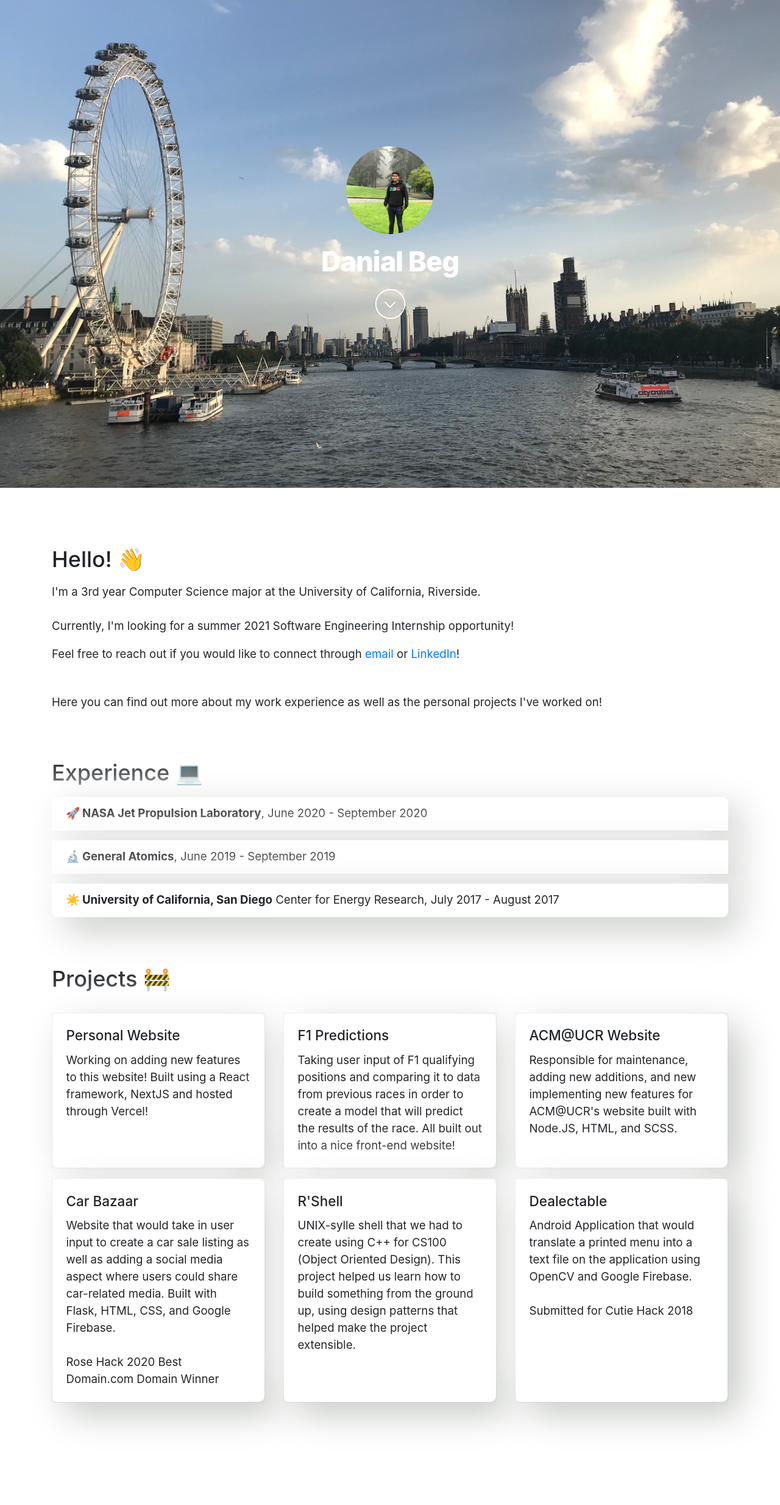
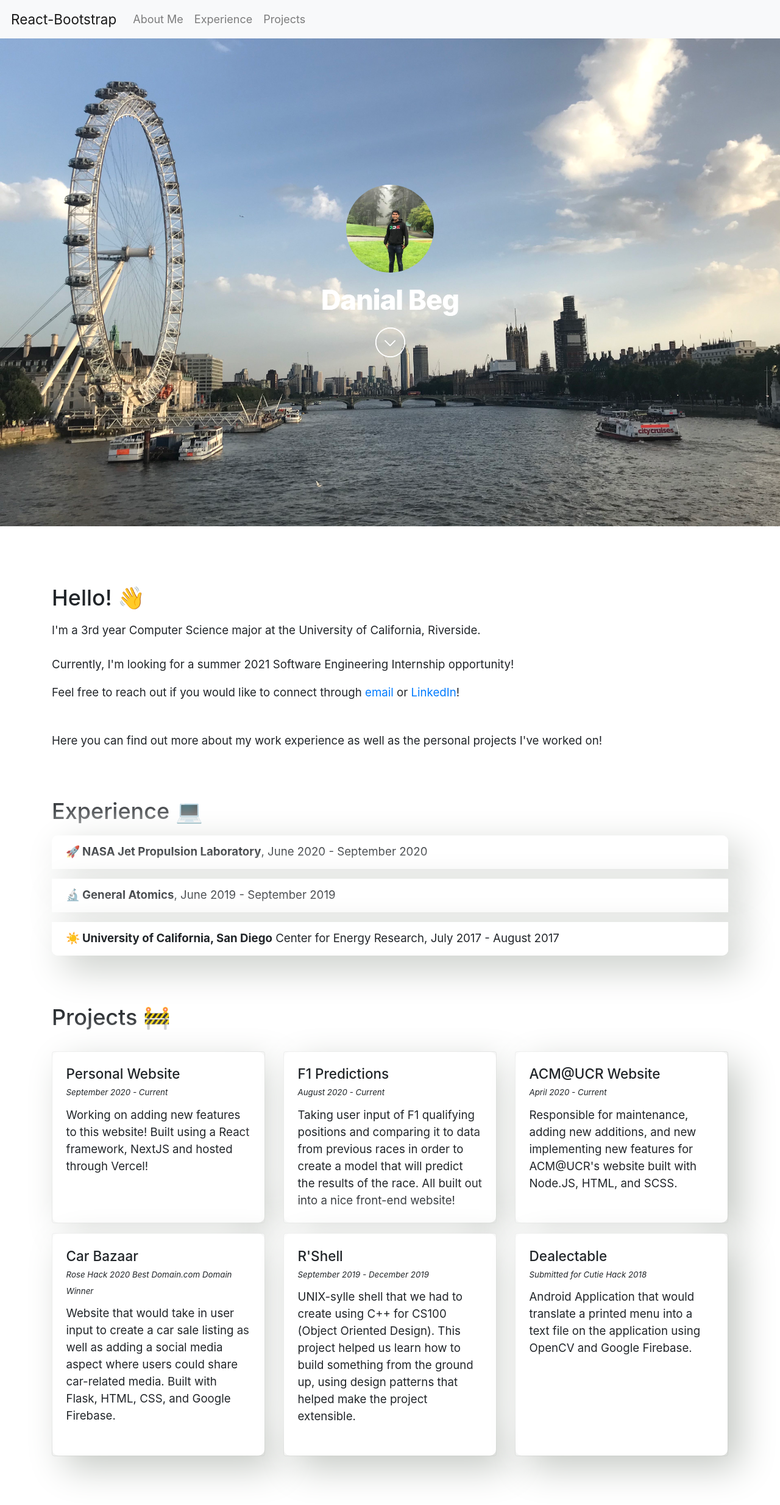
Before and after one commit to DanialBeg/Portfolio, a Next.js app: page / in a window 1280 px wide. Shown: the whole page at 61% size. Before the commit the page ends 2380 px from the top, so only its background shows below. Built offline with nearby package versions, Linux system fonts and the light colour scheme.

Commit message:
Adding in navbar

```diff
--- a/pages/index.js
+++ b/pages/index.js
@@ -9,6 +9,7 @@ import Card from 'react-bootstrap/Card'
 import CardGroup from 'react-bootstrap/CardGroup'
 import CardDeck from 'react-bootstrap/CardDeck'
 import Button from 'react-bootstrap/Button'
+import {Nav, Navbar, NavDropdown, Form, FormControl} from 'react-bootstrap'
 
 
 class Profile extends React.Component {
@@ -21,10 +22,32 @@ class Profile extends React.Component {
   }
 }
 
+class HomeNav extends React.Component {
+  render(){
+    return (
+      <div>
+        <Navbar bg="light" expand="lg">
+          <Navbar.Brand href="#home">React-Bootstrap</Navbar.Brand>
+          <Navbar.Toggle aria-controls="basic-navbar-nav" />
+          <Navbar.Collapse id="basic-navbar-nav">
+            <Nav className="mr-auto">
+              <Nav.Link href="#home">About Me</Nav.Link>
+              <Nav.Link href="#link">Experience</Nav.Link>
+              <Nav.Link href="#link">Projects</Nav.Link>
+            </Nav>
+          </Navbar.Collapse>
+        </Navbar>
+      </div>
+    )
+    }
+}
+
 
 class Header extends React.Component {
   render() {
     return (
+      <div>
+      <HomeNav/>
     <div id="header-banner">
       <header className={styles.header}>
             <img
@@ -36,6 +59,7 @@ class Header extends React.Component {
             <a href={'#about-me'}><img src={"images/arrow-down-1.png"}></img></a>
       </header>
     </div>
+    </div>
     )
   }
 }
@@ -46,6 +70,7 @@ export default function Home() {
       <Head>
         <title>Danial's Portfolio</title>
       </Head>
+
       <Header/>
     <Container id={'main-content'}>
       <section className={utilStyles.headingMd} id='about-me'>
@@ -146,7 +171,11 @@ export default function Home() {
         <CardDeck>
           <Card>
             <Card.Body>
-              <Card.Title>Personal Website</Card.Title>
+              <Card.Title>
+                Personal Website
+                <br />
+                <span className="desc">September 2020 - Current</span>
+              </Card.Title>
               <Card.Text>
                 Working on adding new features to this website! Built using a React framework, NextJS and hosted
                 through Vercel!
@@ -155,7 +184,11 @@ export default function Home() {
           </Card>
           <Card>
             <Card.Body>
-              <Card.Title>F1 Predictions</Card.Title>
+              <Card.Title>
+                F1 Predictions
+                <br />
+                <span className="desc">August 2020 - Current</span>
+              </Card.Title>
               <Card.Text>
                 Taking user input of F1 qualifying positions and comparing it to data from previous races in order
                 to create a model that will predict the results of the race. All built out into a nice front-end website!
@@ -164,7 +197,11 @@ export default function Home() {
           </Card>
           <Card>
             <Card.Body>
-              <Card.Title>ACM@UCR Website</Card.Title>
+              <Card.Title>
+                ACM@UCR Website
+                <br />
+                <span className="desc">April 2020 - Current</span>
+                </Card.Title>
               <Card.Text>
                 Responsible for maintenance, adding new additions, and new implementing new features for ACM@UCR's website built with
                 Node.JS, HTML, and SCSS.
@@ -175,19 +212,27 @@ export default function Home() {
         <CardDeck>
           <Card>
               <Card.Body>
-                <Card.Title>Car Bazaar</Card.Title>
+                <Card.Title>
+                  Car Bazaar
+                  <br />
+                  <span className="desc">Rose Hack 2020 Best Domain.com Domain Winner</span>
+                </Card.Title>
                 <Card.Text>
                   Website that would take in user input to create a car sale listing as well as adding a social media aspect
                   where users could share car-related media. Built with Flask, HTML, CSS, and Google Firebase.
                   <br />
                   <br />
-                  Rose Hack 2020 Best Domain.com Domain Winner
+
                 </Card.Text>
               </Card.Body>
             </Card>
             <Card>
               <Card.Body>
-                <Card.Title>R'Shell</Card.Title>
+                <Card.Title>
+                  R'Shell
+                  <br />
+                  <span className="desc">September 2019 - December 2019</span>
+                  </Card.Title>
                 <Card.Text>
                   UNIX-sylle shell that we had to create using C++ for CS100 (Object Oriented Design). This project
                   helped us learn how to build something from the ground up, using design patterns that helped make the project
@@ -197,13 +242,16 @@ export default function Home() {
             </Card>
             <Card>
               <Card.Body>
-                <Card.Title>Dealectable</Card.Title>
+                <Card.Title>
+                  Dealectable
+                  <br />
+                  <span className="desc">Submitted for Cutie Hack 2018</span>
+                </Card.Title>
                 <Card.Text>
                   Android Application that would translate a printed menu into a text file on the application
                   using OpenCV and Google Firebase.
                   <br />
                   <br />
-                  Submitted for Cutie Hack 2018
                 </Card.Text>
               </Card.Body>
             </Card>
--- a/styles/global.css
+++ b/styles/global.css
@@ -76,3 +76,9 @@ p {
 .exp-header {
   font-weight: 700;
 }
+
+.desc {
+  font-style: italic;
+  font-weight: normal;
+  font-size: 10pt;
+}
```
